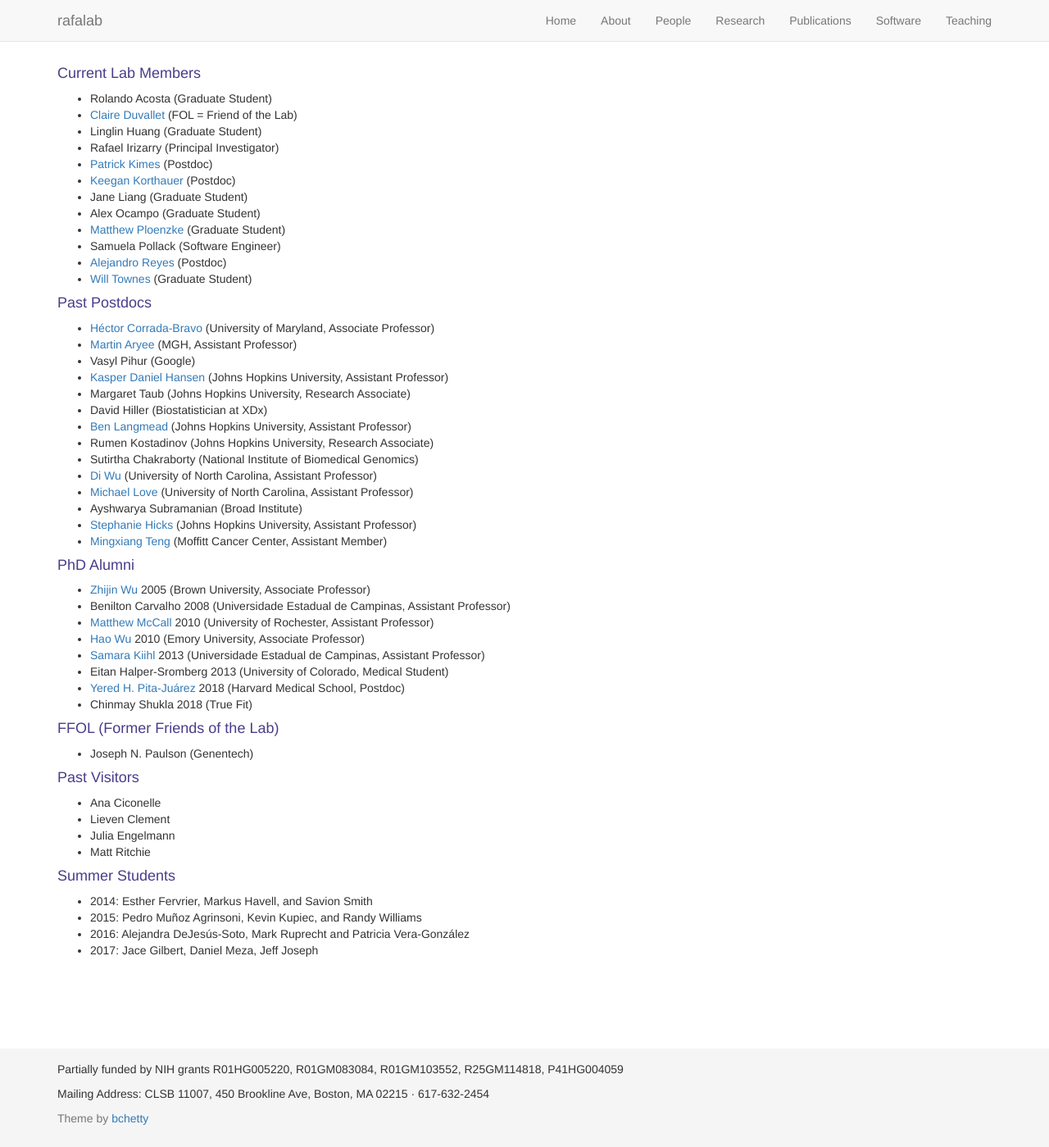
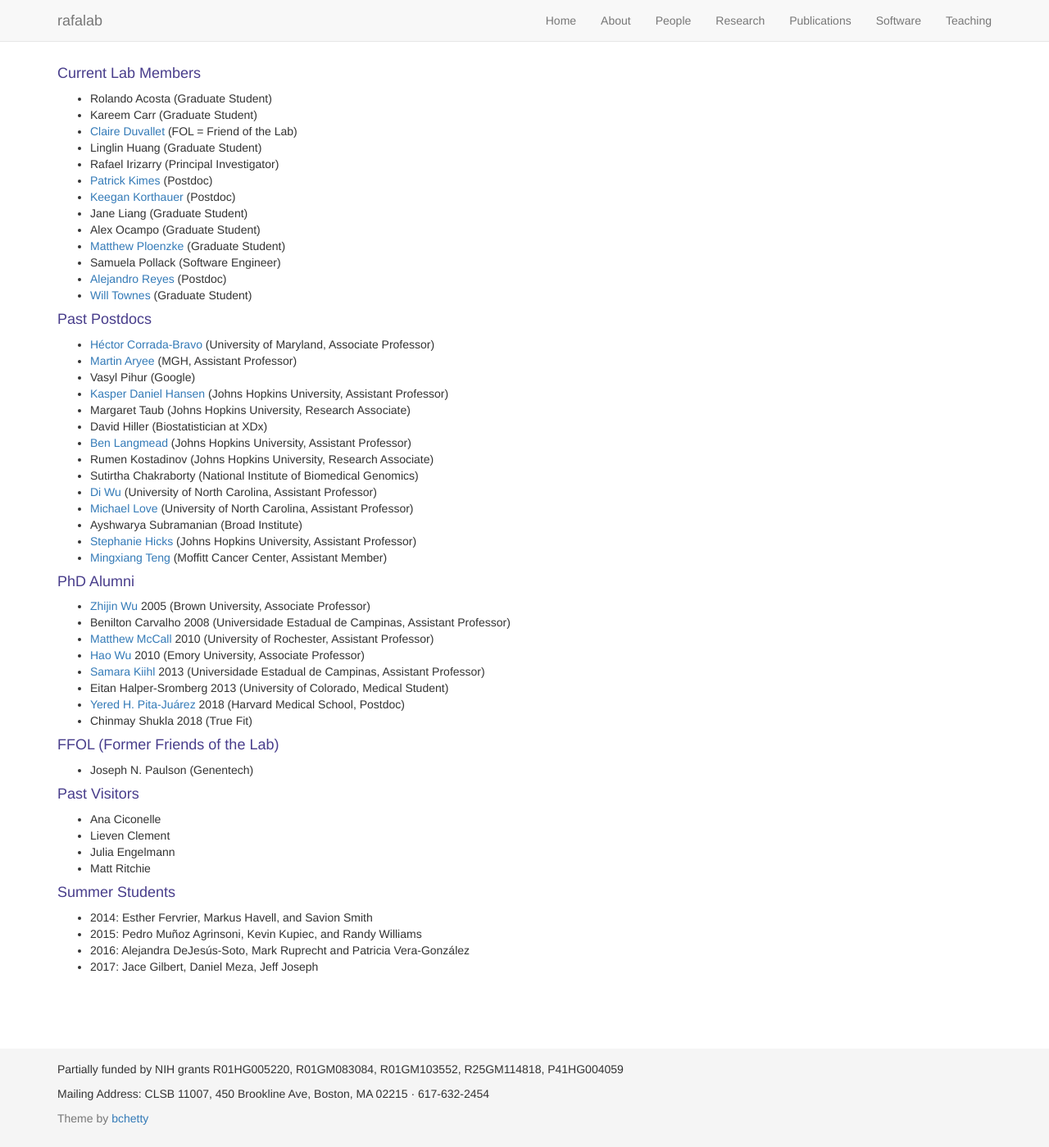
Before and after one commit to rafalab/rafalab.github.io, a Jekyll site: the page built from pages/people.md, in a window 1280 px wide and 1399 px high. Shown: the whole window at 82% size. Built offline with Jekyll 4.4.1, drawn with Linux system fonts in a browser that asks for light colours; nearby versions of some CDN libraries.

Commit message:
Update people.md

```diff
--- a/pages/people.md
+++ b/pages/people.md
@@ -6,6 +6,7 @@ title: people
 #### Current Lab Members
 
 - Rolando Acosta (Graduate Student)
+- Kareem Carr (Graduate Student)
 - [Claire Duvallet](https://cduvallet.github.io/) (FOL = Friend of the Lab)
 - Linglin Huang (Graduate Student)
 - Rafael Irizarry (Principal Investigator)
```
